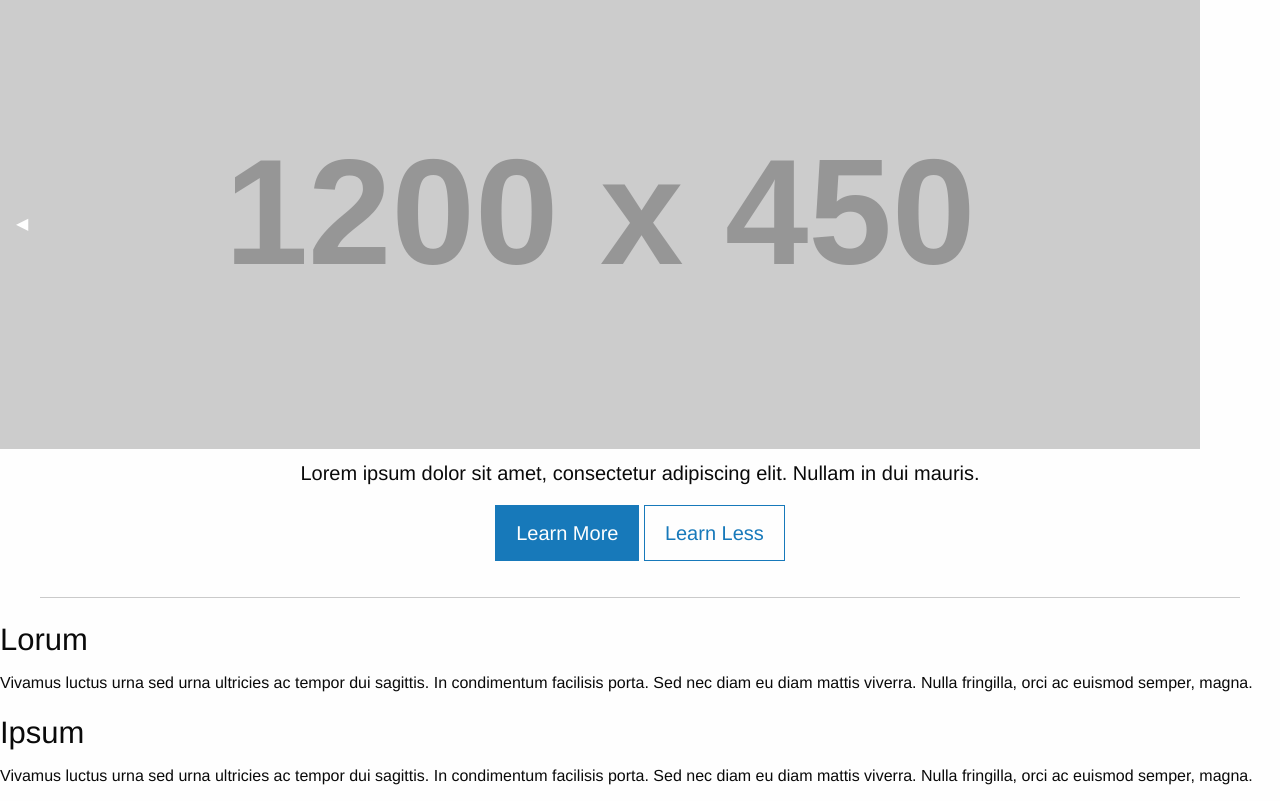
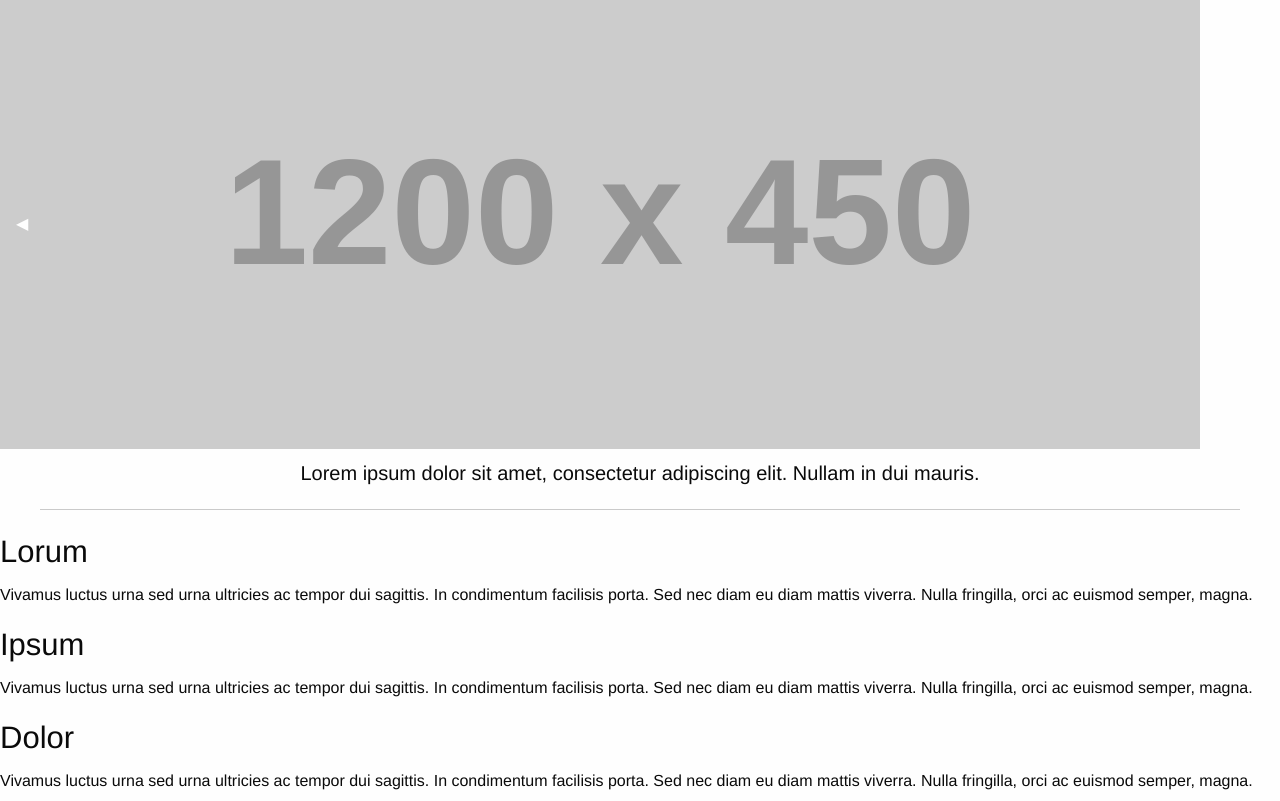
Before and after one commit to Jim-Walk/goldenShoe, a Flask app: page /shoe/1 in a window 1280 px wide. Shown: the part 55-856 px from the top of the page. Run offline with Flask 2, Linux system fonts and the light colour scheme; grey boxes labelled with a size stand in for pictures from a placeholder-image service; data that the repository does not hold is empty; some libraries are stand-ins or nearby versions.

Commit message:
minor cosmetic change

```diff
--- a/templates/shoe.html
+++ b/templates/shoe.html
@@ -26,8 +26,6 @@
     <div class="row column text-center">
         <h1>{{shoe.Name}}</h1>
       <p class="lead">Lorem ipsum dolor sit amet, consectetur adipiscing elit. Nullam in dui mauris.</p>
-      <a href="#" class="button large">Learn More</a>
-      <a href="#" class="button large hollow">Learn Less</a>
     </div>
 
     <hr>
```
